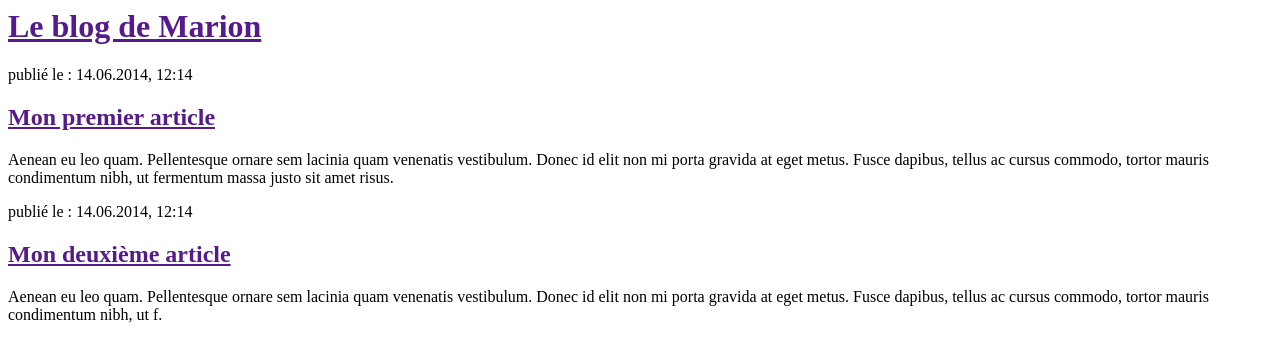
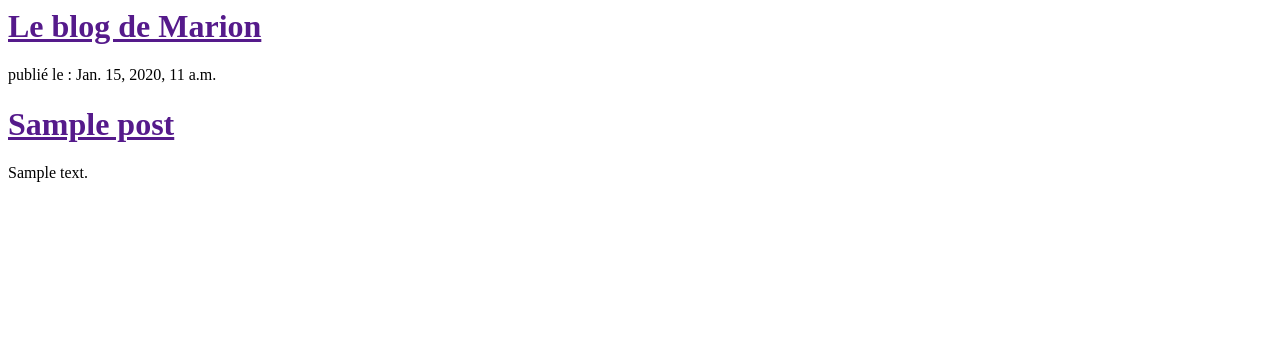
Before and after one commit to Aeliyan/my-first-blog, a Django app: template blog/templates/blog/post_list.html in a window 1280 px wide. Shown: the top 362 px of the page. Run offline with Django 3.2, Linux system fonts and the light colour scheme; the template is opened without the code that fills it: values that come from a table or form of the project are taken from there, others are empty; tables that the repository leaves empty hold one stand-in row (values such as "Sample post").

Commit message:
Modified templates to display posts from database.

```diff
--- a/blog/templates/blog/post_list.html
+++ b/blog/templates/blog/post_list.html
@@ -6,17 +6,12 @@
         <div>
             <h1><a href="">Le blog de Marion</a></h1>
         </div>
-
+        {% for post in posts %}
         <div>
-            <p>publié le : 14.06.2014, 12:14</p>
-            <h2><a href="">Mon premier article</a></h2>
-            <p>Aenean eu leo quam. Pellentesque ornare sem lacinia quam venenatis vestibulum. Donec id elit non mi porta gravida at eget metus. Fusce dapibus, tellus ac cursus commodo, tortor mauris condimentum nibh, ut fermentum massa justo sit amet risus.</p>
+          <p>publié le : {{ post.published_date }}</p>
+          <h1><a href="">{{ post.title }}</a></h1>
+          <p>{{ post.text|linebreaksbr }}</p>
         </div>
-
-        <div>
-            <p>publié le : 14.06.2014, 12:14</p>
-            <h2><a href="">Mon deuxième article</a></h2>
-            <p>Aenean eu leo quam. Pellentesque ornare sem lacinia quam venenatis vestibulum. Donec id elit non mi porta gravida at eget metus. Fusce dapibus, tellus ac cursus commodo, tortor mauris condimentum nibh, ut f.</p>
-        </div>
+        {% endfor %}
     </body>
 </html>
--- a/blog/views.py
+++ b/blog/views.py
@@ -1,5 +1,7 @@
 from django.shortcuts import render
+from django.utils import timezone
+from .models import Post
 
-# Create your views here.
 def post_list(request):
-    return render(request, 'blog/post_list.html', {})
+    posts = Post.objects.filter(published_date__lte=timezone.now()).order_by('published_date')
+    return render(request, 'blog/post_list.html', {'posts': posts})
```
